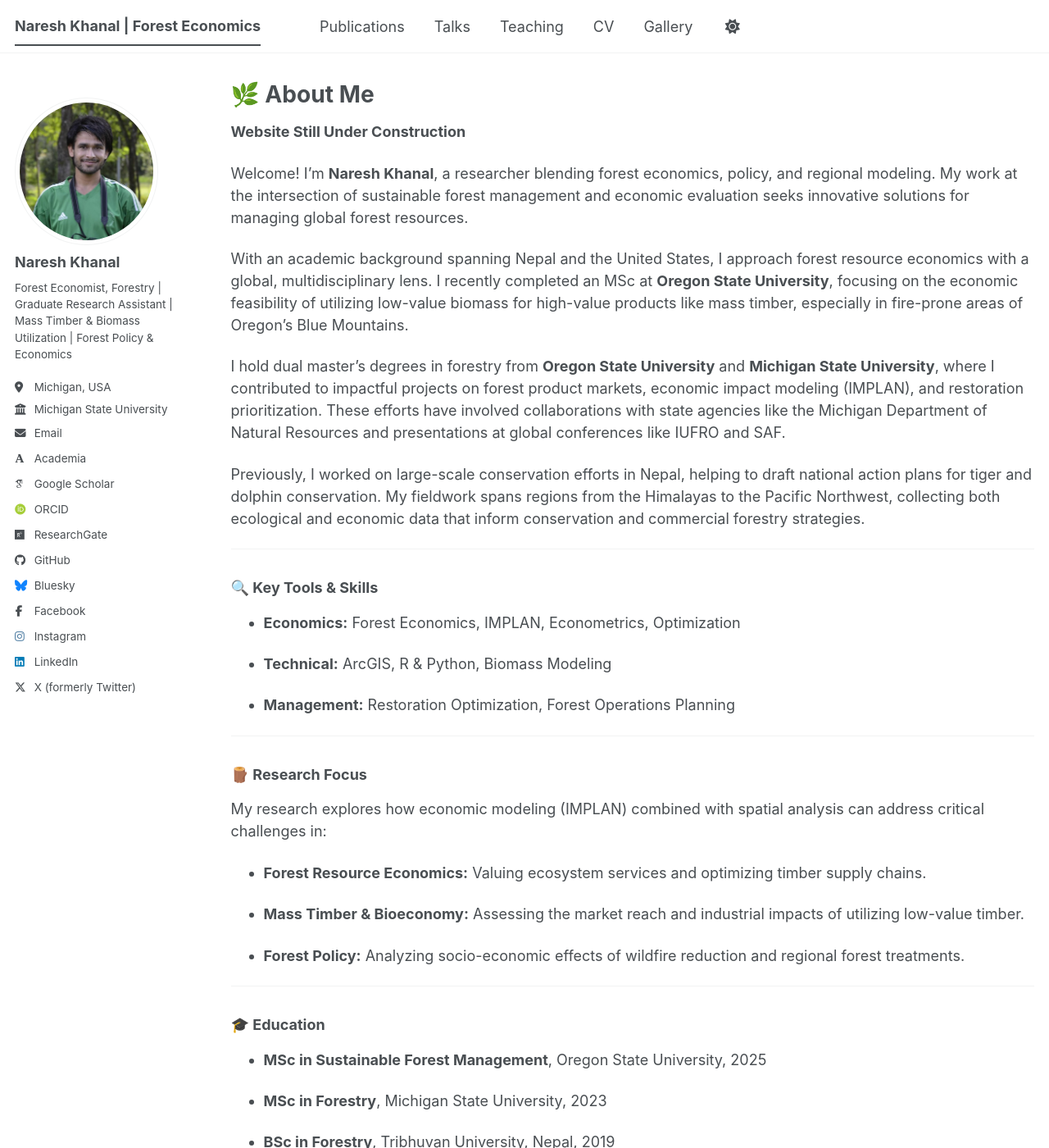
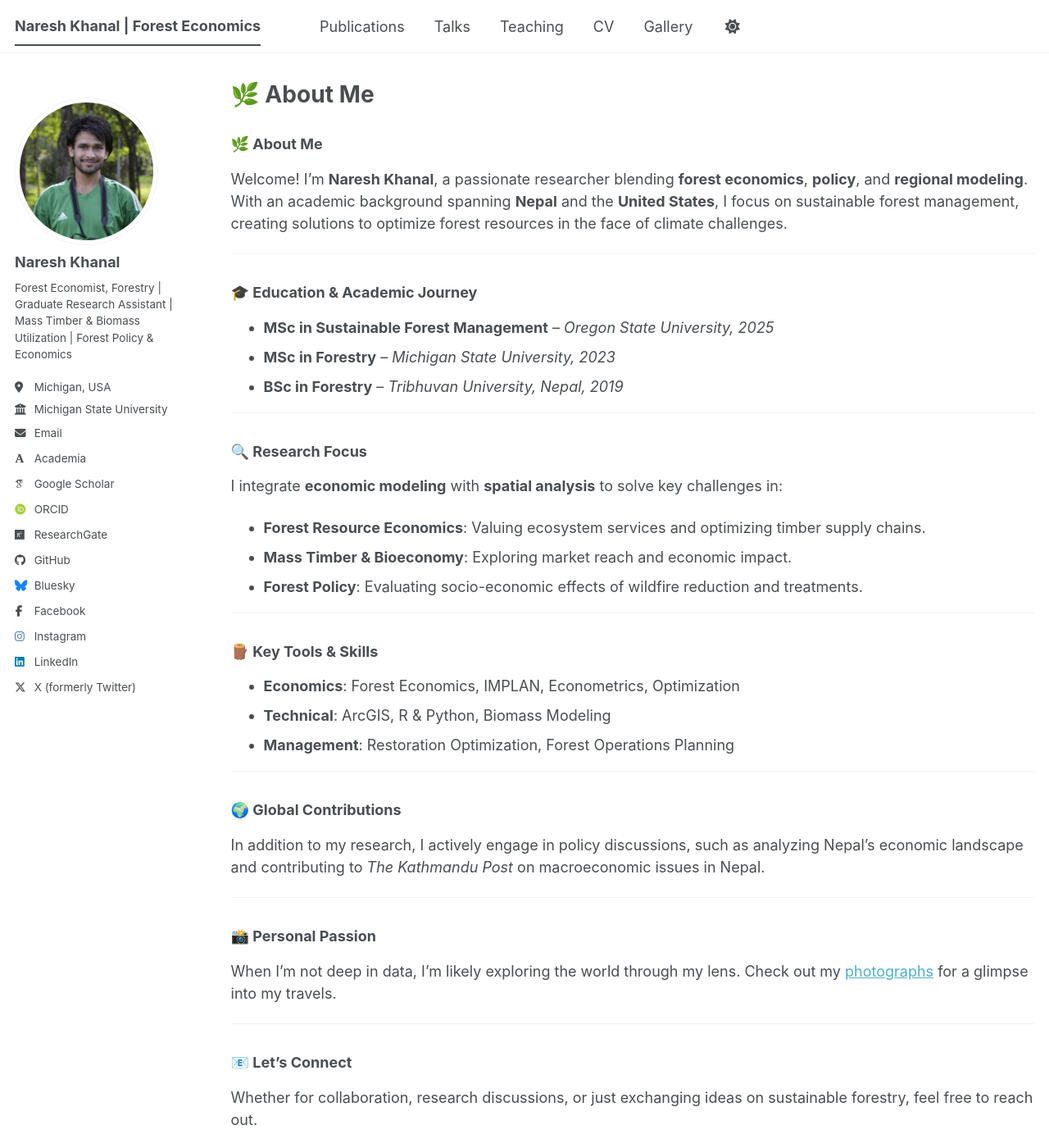
Before and after one commit to Nishani53/Nishani53.github.io, a Jekyll site: the page built from _pages/about.md, in a window 1280 px wide and 1400 px high. Shown: the whole window at 82% size. Built offline with Jekyll 4.4.1, drawn with Linux system fonts in a browser that asks for light colours; some web fonts are replaced; a script bundle is joined from its source files by our own code; library files that are not in the unit come from our copies; some of the changed text lies outside the part shown.

Commit message:
Update about.md

```diff
--- a/_pages/about.md
+++ b/_pages/about.md
@@ -1,217 +1,58 @@
+---
+layout: archive
+title: "🌿 About Me"
+permalink: /
+author_profile: true
 ---
 
+### 🌿 About Me
 
-
-layout: archive
-
-
-
-title: "🌿 About Me"
-
-
-
-permalink: /
-
-
-
-author_profile: true
-
-
+Welcome! I’m **Naresh Khanal**, a passionate researcher blending **forest economics**, **policy**, and **regional modeling**. With an academic background spanning **Nepal** and the **United States**, I focus on sustainable forest management, creating solutions to optimize forest resources in the face of climate challenges.
 
 ---
 
+### 🎓 Education & Academic Journey
 
-
-
-
-
-
-{% include base_path %}
-
-
-
-
-
-
-
-**Website Still Under Construction**
-
-
-
-
-
-
-
-Welcome! I’m **Naresh Khanal**, a researcher blending forest economics, policy, and regional modeling. My work at the intersection of sustainable forest management and economic evaluation seeks innovative solutions for managing global forest resources.
-
-
-
-
-
-
-
-With an academic background spanning Nepal and the United States, I approach forest resource economics with a global, multidisciplinary lens. I recently completed an MSc at **Oregon State University**, focusing on the economic feasibility of utilizing low-value biomass for high-value products like mass timber, especially in fire-prone areas of Oregon’s Blue Mountains.
-
-
-
-
-
-
-
-I hold dual master's degrees in forestry from **Oregon State University** and **Michigan State University**, where I contributed to impactful projects on forest product markets, economic impact modeling (IMPLAN), and restoration prioritization. These efforts have involved collaborations with state agencies like the Michigan Department of Natural Resources and presentations at global conferences like IUFRO and SAF.
-
-
-
-
-
-
-
-Previously, I worked on large-scale conservation efforts in Nepal, helping to draft national action plans for tiger and dolphin conservation. My fieldwork spans regions from the Himalayas to the Pacific Northwest, collecting both ecological and economic data that inform conservation and commercial forestry strategies.
-
-
-
-
-
-
+- **MSc in Sustainable Forest Management** – *Oregon State University, 2025*
+- **MSc in Forestry** – *Michigan State University, 2023*
+- **BSc in Forestry** – *Tribhuvan University, Nepal, 2019*
 
 ---
 
+### 🔍 Research Focus
 
+I integrate **economic modeling** with **spatial analysis** to solve key challenges in:
 
-
-
-
-
-### 🔍 Key Tools & Skills
-
-
-
-* **Economics:** Forest Economics, IMPLAN, Econometrics, Optimization
-
-
-
-* **Technical:** ArcGIS, R & Python, Biomass Modeling
-
-
-
-* **Management:** Restoration Optimization, Forest Operations Planning
-
-
-
-
-
-
+- **Forest Resource Economics**: Valuing ecosystem services and optimizing timber supply chains.
+- **Mass Timber & Bioeconomy**: Exploring market reach and economic impact.
+- **Forest Policy**: Evaluating socio-economic effects of wildfire reduction and treatments.
 
 ---
 
+### 🪵 Key Tools & Skills
 
-
-
-
-
-
-### 🪵 Research Focus
-
-
-
-My research explores how economic modeling (IMPLAN) combined with spatial analysis can address critical challenges in:
-
-
-
-
-
-
-
-* **Forest Resource Economics:** Valuing ecosystem services and optimizing timber supply chains.
-
-
-
-* **Mass Timber & Bioeconomy:** Assessing the market reach and industrial impacts of utilizing low-value timber.
-
-
-
-* **Forest Policy:** Analyzing socio-economic effects of wildfire reduction and regional forest treatments.
-
-
-
-
-
-
+- **Economics**: Forest Economics, IMPLAN, Econometrics, Optimization
+- **Technical**: ArcGIS, R & Python, Biomass Modeling
+- **Management**: Restoration Optimization, Forest Operations Planning
 
 ---
 
+### 🌍 Global Contributions
 
-
-
-
-
-
-### 🎓 Education
-
-
-
-* **MSc in Sustainable Forest Management**, Oregon State University, 2025
-
-
-
-* **MSc in Forestry**, Michigan State University, 2023
-
-
-
-* **BSc in Forestry**, Tribhuvan University, Nepal, 2019
-
-
-
-
-
-
+In addition to my research, I actively engage in policy discussions, such as analyzing Nepal’s economic landscape and contributing to *The Kathmandu Post* on macroeconomic issues in Nepal.
 
 ---
 
+### 📸 Personal Passion
 
-
-
-
-
-
-### 🌏 Global Contributions & Passion
-
-
-
-In addition to my academic research, I actively contribute to economic policy discussions, especially concerning trade and monetary dynamics in Nepal. I recently contributed to *The Kathmandu Post*, discussing the NPR-INR currency peg and its economic implications.
-
-
-
-
-
-
-
-When I’m not analyzing data, I’m likely exploring the world with my camera. You can find some of my travel photography in the [Photographs](/photographs/) section.
-
-
-
-
-
-
+When I’m not deep in data, I’m likely exploring the world through my lens. Check out my [photographs](/photographs/) for a glimpse into my travels.
 
 ---
 
+### 📧 Let's Connect
 
+Whether for collaboration, research discussions, or just exchanging ideas on sustainable forestry, feel free to reach out.
 
-
-
-
-
-### 📧 Let’s Connect!
-
-
-
-Feel free to reach out for collaborations, research discussions, or simply to exchange ideas about the future of sustainable forests.
-
-
-
-
-
-
-
-[**Contact Me**](mailto:khanal[dot]nishani53[@]gmail.com) | [**LinkedIn**](https://www.linkedin.com/in/nishani53) | [**Download Full CV**](/cv/)
+- **Contact**: [khanal[dot]nishani53[@]gmail.com](mailto:khanal[dot]nishani53@gmail.com)
+- **LinkedIn**: [nishani53](https://www.linkedin.com/in/nishani53)
+- **Download Full CV**: [Link](#)
```
